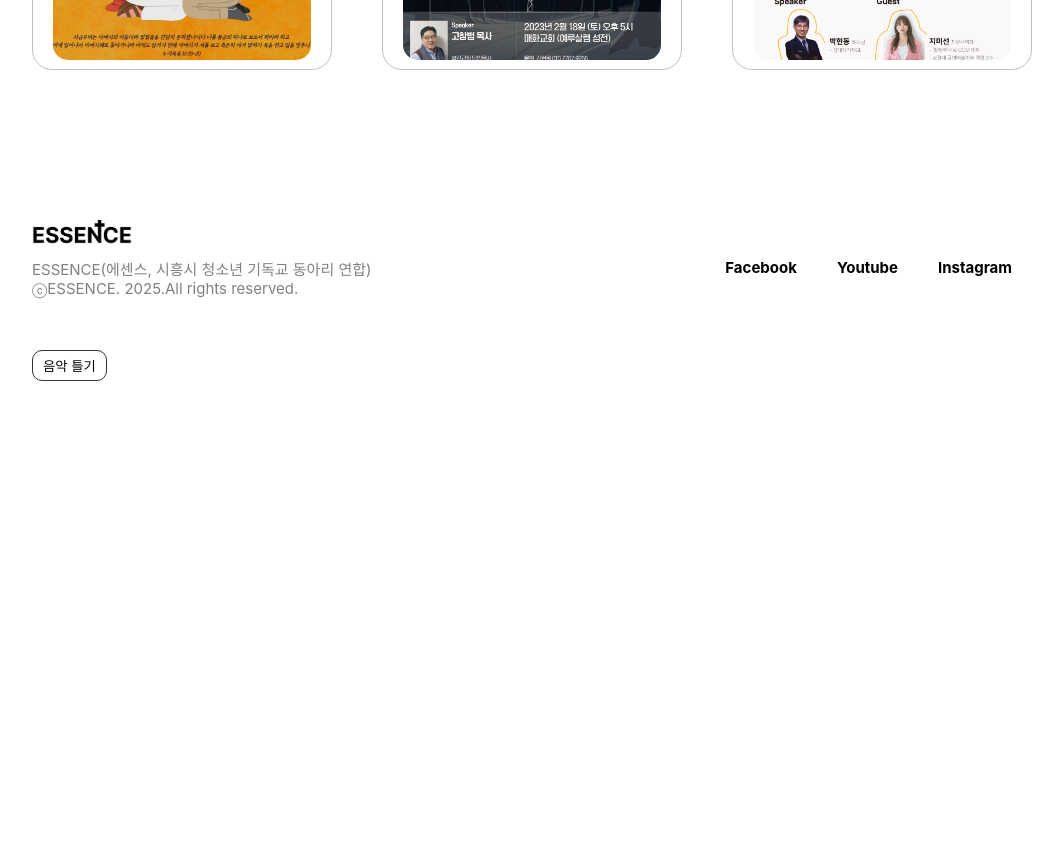
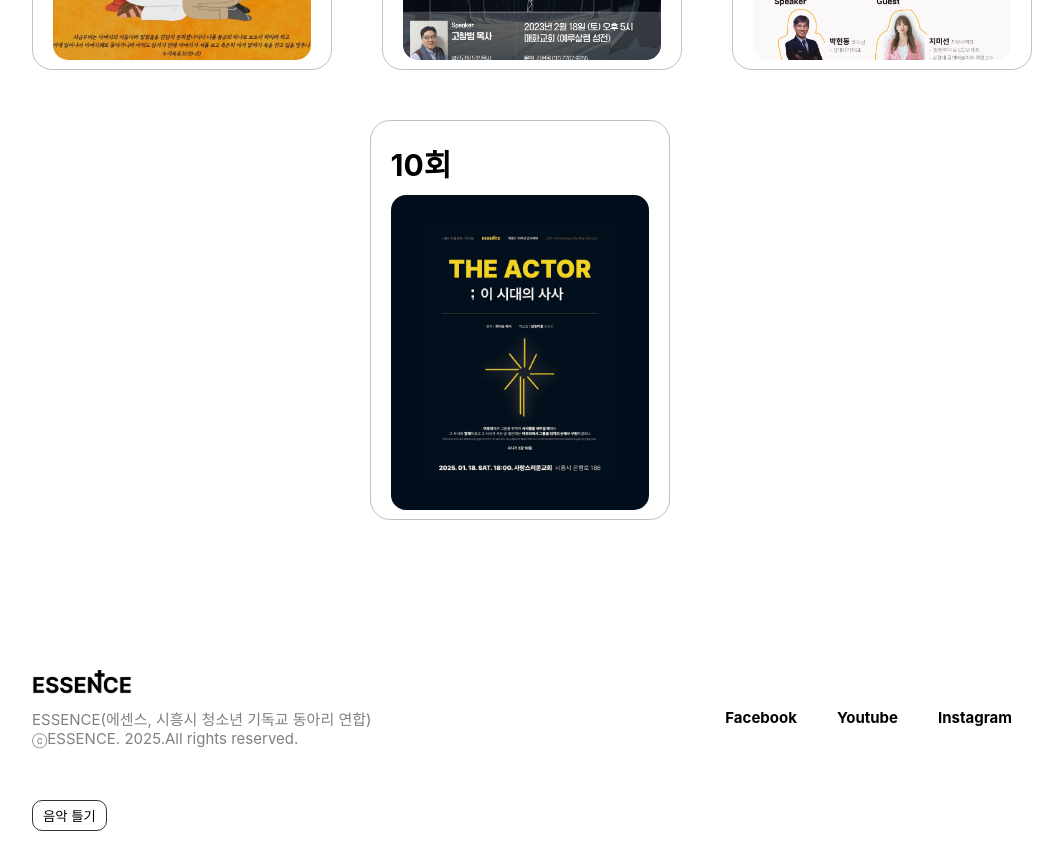
Before and after one commit to PangilProject/PublicOfEssence, a React (Create React App) app: page /worship in a window 1280 px wide. Shown: the part 1360-2221 px from the top of the page, without its empty margins (108-1171 px from the left). Before the commit the page ends 1771 px from the top, so only its background shows below. Built offline with nearby package versions, Linux system fonts and the light colour scheme.

Commit message:
chore : add 10th worship info

```diff
--- a/src/Pages/WorshipPage/constants/index.js
+++ b/src/Pages/WorshipPage/constants/index.js
@@ -7,6 +7,7 @@ import worship6 from "../../../assets/images/worship_poster/worship_6.jpg";
 import worship7 from "../../../assets/images/worship_poster/worship_7.jpeg";
 import worship8 from "../../../assets/images/worship_poster/worship_8.jpeg";
 import worship9 from "../../../assets/images/worship_poster/worship_9.jpeg";
+import worship10 from "../../../assets/images/worship_poster/worship_10.png";
 
 export const worshipList = [
   {
@@ -108,4 +109,15 @@ export const worshipList = [
       "말씀과 예배, 찬양과 기도를 통해 삶의 무너진 벽을 다시 세우는 재건의 은혜를 나눕니다.",
     topic: "재건",
   },
+  {
+    count: 10,
+    date: "2025-01-18",
+    place: "사랑스러운교회",
+    color: "gray",
+    image: worship10,
+    image_alt: "10차 집회 포스터 이미지",
+    description:
+      "하나님이 이 시대에 '사사'와 같이 함께하시며 인도하심에 대한 감사를 표현하고, 찬양과 경배를 통해 하나님을 높입니다.",
+    topic: "THE ACTOR",
+  },
 ];
```
Also changed, not shown: src/assets/images/worship_poster/worship_10.png (added).
